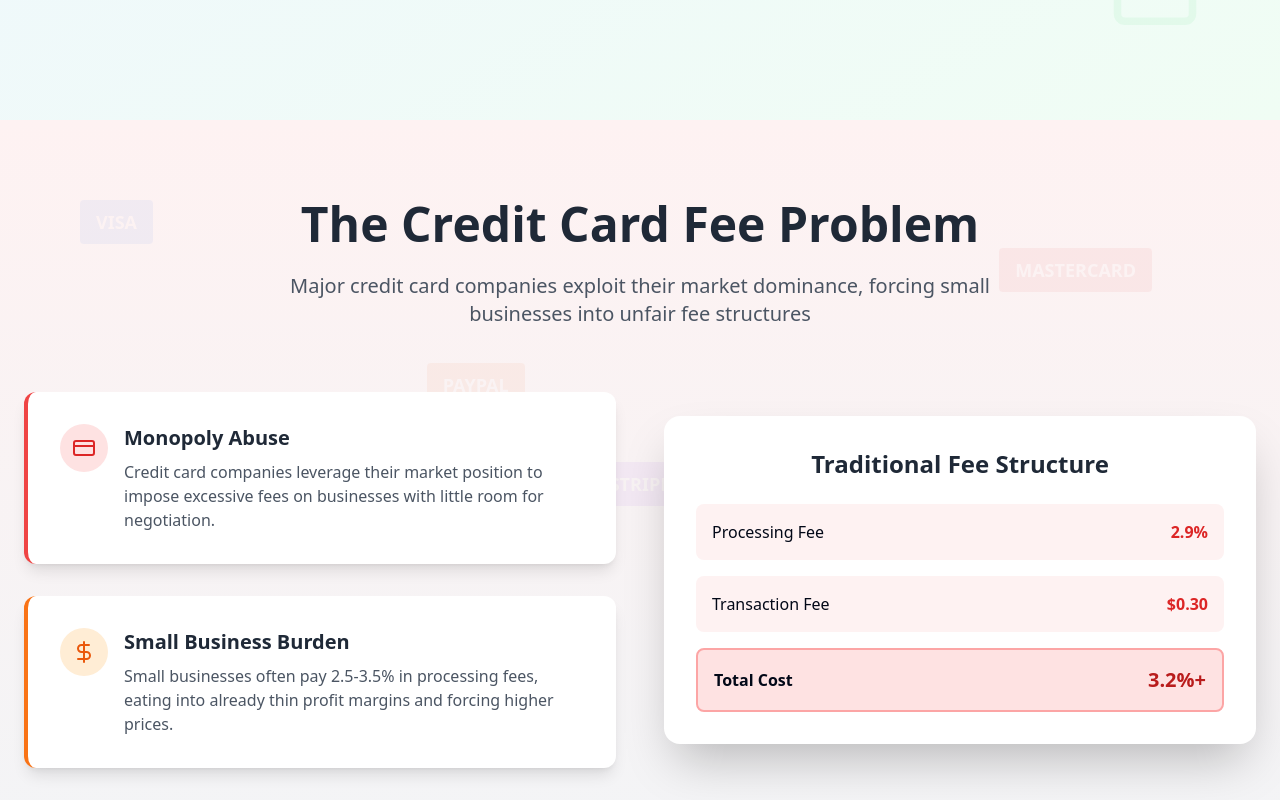
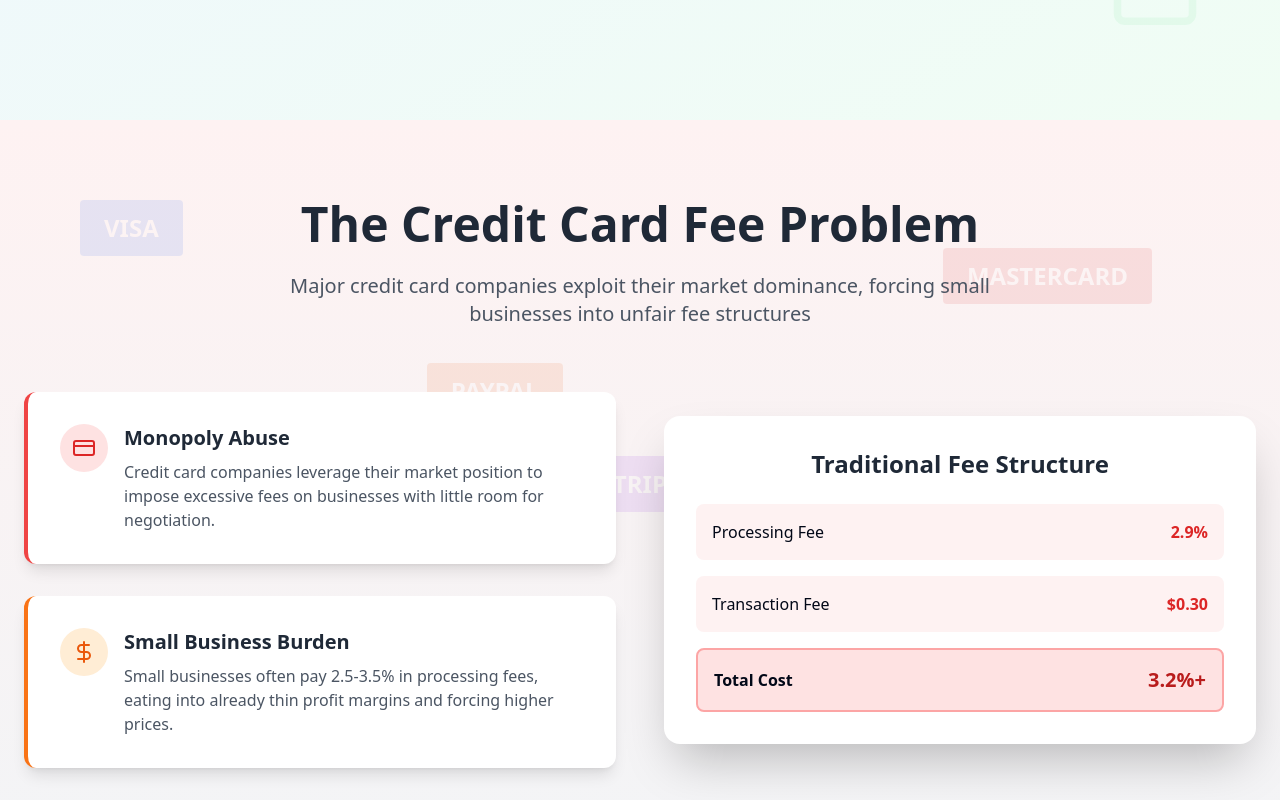
Before and after one commit to Feegaurd/fee-fighter-landing-page, a React (Vite) app: page / in a window 1280 px wide. Shown: the part 680-1480 px from the top of the page. Built offline with nearby package versions, Linux system fonts and the light colour scheme.

Commit message:
Enhance icon visibility
Increase the size and visibility of the icons in the problem section.

```diff
--- a/src/components/ProblemSection.tsx
+++ b/src/components/ProblemSection.tsx
@@ -1,26 +1,27 @@
+
 import { CreditCard, DollarSign } from "lucide-react";
 
 const ProblemSection = () => {
   return (
     <section className="py-20 bg-gradient-to-b from-red-50 to-gray-100 relative">
       {/* Background payment processor icons for entire section */}
-      <div className="absolute inset-0 opacity-5">
-        <div className="absolute top-20 left-20 bg-blue-600 text-white px-4 py-2 rounded text-lg font-bold">
+      <div className="absolute inset-0 opacity-10">
+        <div className="absolute top-20 left-20 bg-blue-600 text-white px-6 py-3 rounded text-2xl font-bold">
           VISA
         </div>
-        <div className="absolute top-32 right-32 bg-red-600 text-white px-4 py-2 rounded text-lg font-bold">
+        <div className="absolute top-32 right-32 bg-red-600 text-white px-6 py-3 rounded text-2xl font-bold">
           MASTERCARD
         </div>
-        <div className="absolute bottom-40 left-1/4 bg-gray-800 text-white px-4 py-2 rounded text-lg font-bold">
+        <div className="absolute bottom-40 left-1/4 bg-gray-800 text-white px-6 py-3 rounded text-2xl font-bold">
           SQUARE
         </div>
-        <div className="absolute bottom-52 right-1/4 bg-green-600 text-white px-4 py-2 rounded text-lg font-bold">
+        <div className="absolute bottom-52 right-1/4 bg-green-600 text-white px-6 py-3 rounded text-2xl font-bold">
           TOAST
         </div>
-        <div className="absolute top-1/2 left-1/2 transform -translate-x-1/2 -translate-y-1/2 bg-purple-600 text-white px-4 py-2 rounded text-lg font-bold">
+        <div className="absolute top-1/2 left-1/2 transform -translate-x-1/2 -translate-y-1/2 bg-purple-600 text-white px-6 py-3 rounded text-2xl font-bold">
           STRIPE
         </div>
-        <div className="absolute top-1/3 left-1/3 bg-orange-600 text-white px-4 py-2 rounded text-lg font-bold">
+        <div className="absolute top-1/3 left-1/3 bg-orange-600 text-white px-6 py-3 rounded text-2xl font-bold">
           PAYPAL
         </div>
       </div>
```
